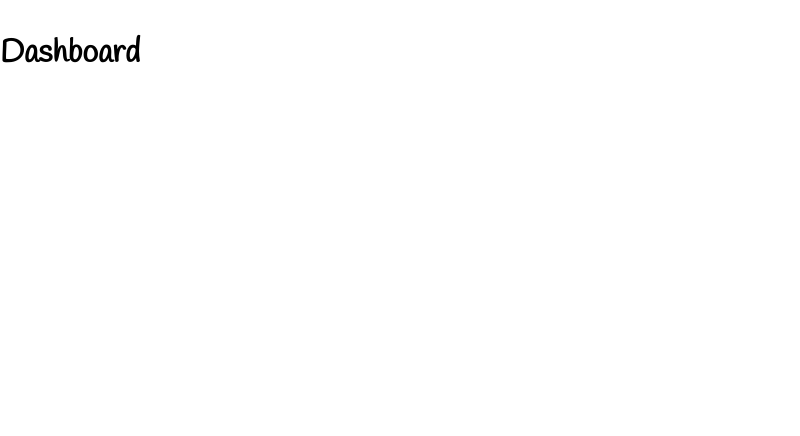
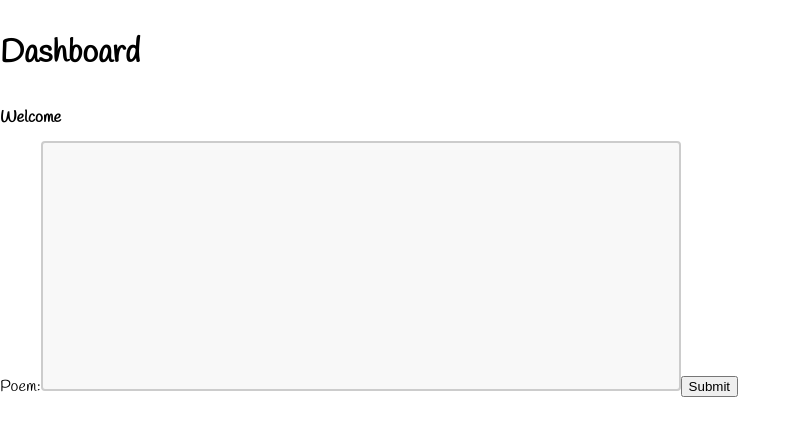
Before and after one commit to vita-wanchenchen/poem-spot-1, a React app: page /dashboard in a window 1280 px wide. Shown: the top 436 px of the page, without its empty margins (0-800 px from the left). Built offline with nearby package versions, Linux system fonts and the light colour scheme.

Commit message:
Added form to dashboard

```diff
--- a/src/App.css
+++ b/src/App.css
@@ -69,3 +69,13 @@
   padding: 3px;
   box-sizing: border-box;
 }
+textarea{
+width: 640px;
+  height: 250px;
+  padding: 12px 20px;
+  box-sizing: border-box;
+  border: 2px solid #ccc;
+  border-radius: 4px;
+  background-color: #f8f8f8;
+  resize: none;
+}
--- a/src/components/Dashboard.jsx
+++ b/src/components/Dashboard.jsx
@@ -4,13 +4,40 @@ import React, { Component } from "react";
 class Dashboard extends Component {
   constructor(props) {
     super(props);
-    this.state = {};
+    this.state = {
+      // name: "",
+      value: "",
+
+    };
+
+    this.handleChange = this.handleChange.bind(this);
+    this.handleSubmit = this.handleSubmit.bind(this);
   }
+
+  handleChange(event) {
+    this.setState({ value: event.target.value });
+  }
+
+  handleSubmit(event) {
+    event.preventDefault();
+    this.setState({
+      value: event.target.value,
+    });
+  }
+
 
   render() {
     return (
       <div>
         <h3 style={{ fontSize: "2em" }}>Dashboard</h3>
+        <h2 style={{ fontSize: "1em" }}>Welcome</h2>
+        <form onSubmit={this.handleSubmit}>
+          <label>
+            <app>Poem:</app>
+            <textarea value={this.state.value} onChange={this.handleChange} />
+          </label>
+          <input type="submit" value="Submit" />
+        </form>
       </div>
     );
   }
```
Also changed, not shown: .eslintrc.json.
